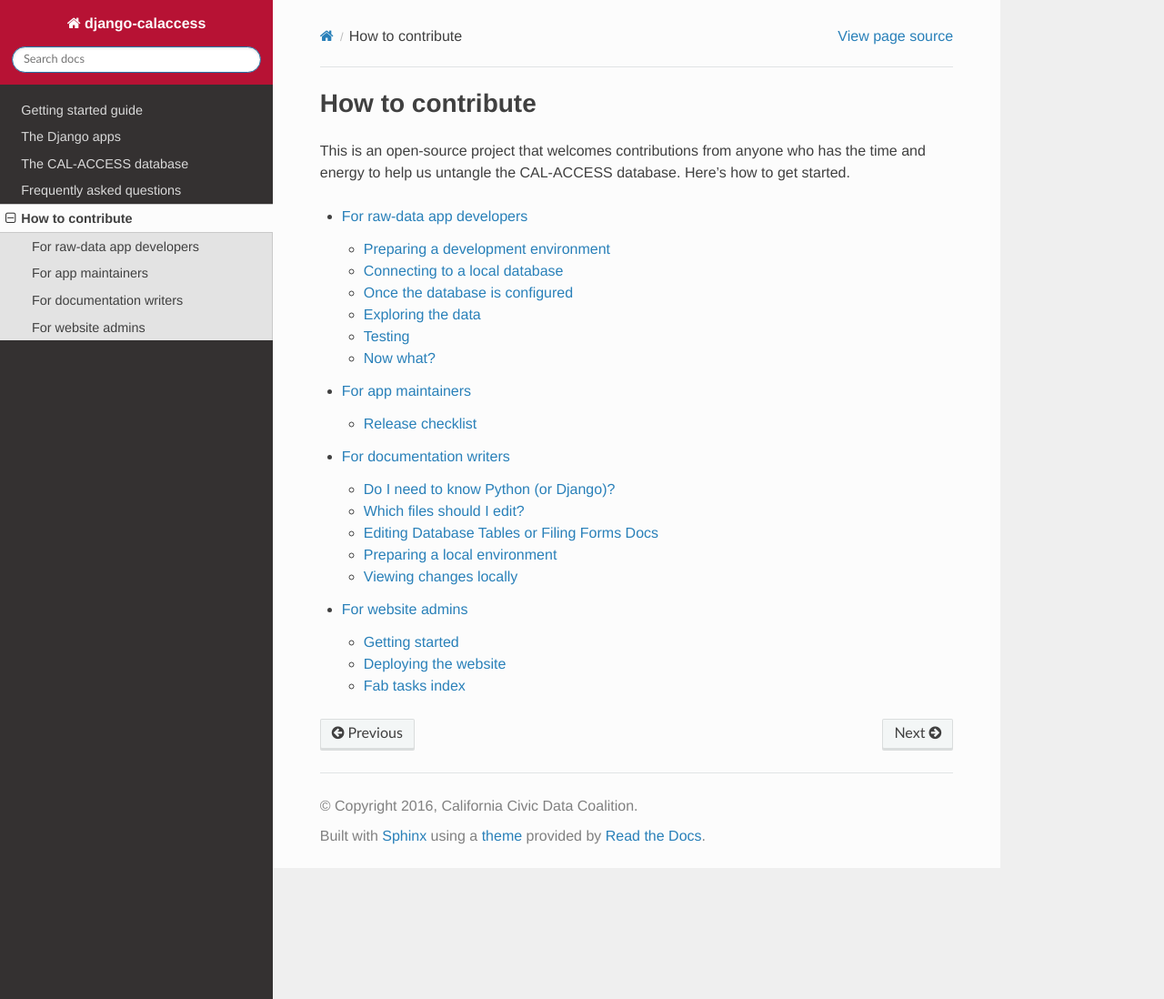
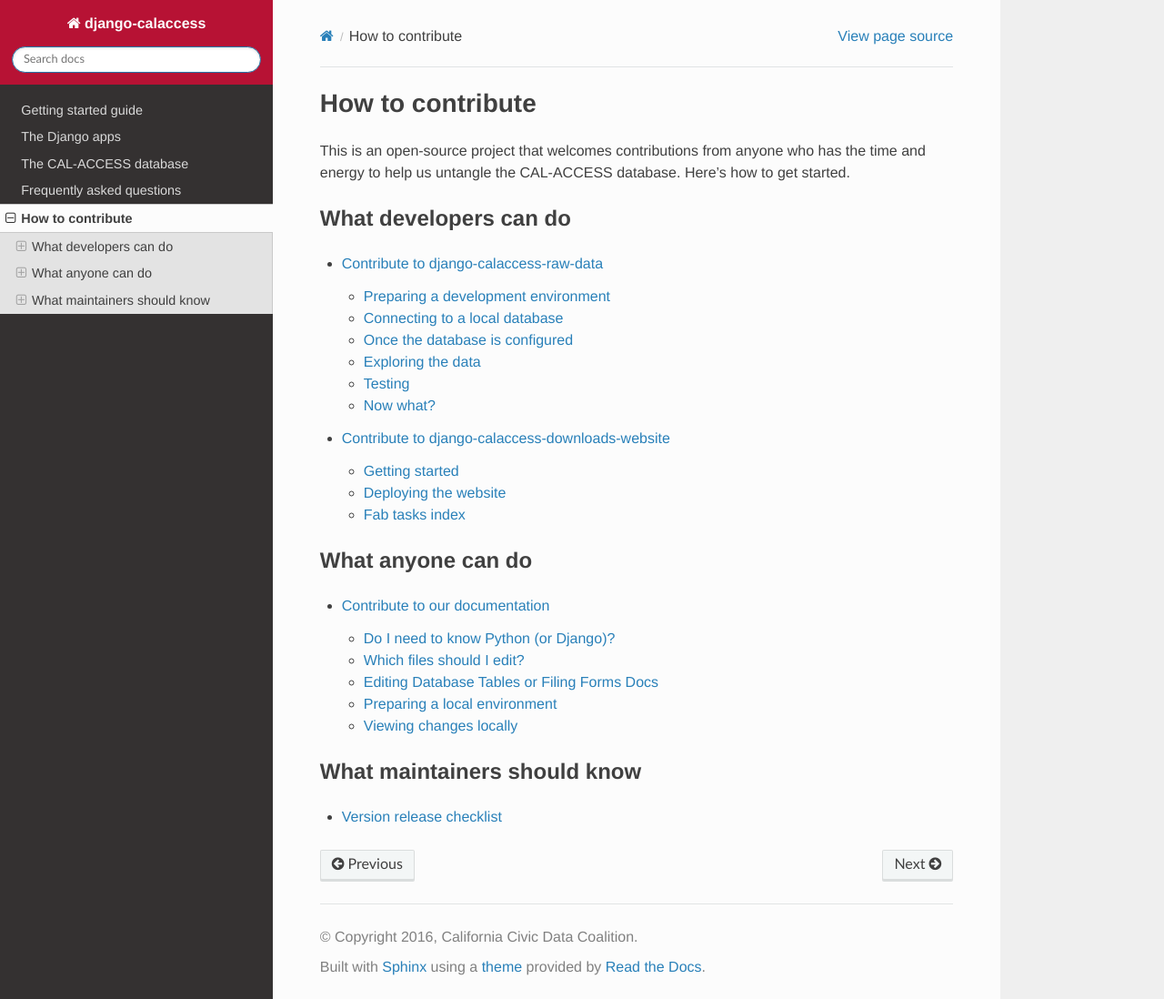
Before and after one commit to palewire/django-calaccess-technical-documentation, a Sphinx documentation site: the page built from docs/howtocontribute.rst, in a window 1280 px wide and 1098 px high. Shown: the whole window at 91% size. Built offline with Sphinx 7.4.7 and the Read the Docs theme 2.0.0, drawn with Linux system fonts in a browser that asks for light colours.

Commit message:
Reorganize and tighten up the 'How to contribute' page

```diff
--- a/docs/contribute/calaccess_raw.rst
+++ b/docs/contribute/calaccess_raw.rst
@@ -1,7 +1,9 @@
-For raw-data app developers
-===========================
+Contribute to django-calaccess-raw-data
+=======================================
 
-This walkthrough is for developers who want to contribute to `django-calaccess-raw-data <apps/calaccess_raw.html>`_. It will show you how to install the source code of this application to fix bugs and develop new features.
+This walkthrough is for developers who want to contribute to `django-calaccess-raw-data <apps/calaccess_raw.html>`_.
+
+It will show you how to install the source code of this application to fix bugs and develop new features.
 
 ---------------
 
--- a/docs/contribute/calaccess_website.rst
+++ b/docs/contribute/calaccess_website.rst
@@ -1,7 +1,7 @@
-For website admins
-==================
+Contribute to django-calaccess-downloads-website
+================================================
 
-The infrastructure for our `downloads website <apps/calaccess_downloads_site.html>`_ is hosted on Amazon Web Services. More specifically:
+The infrastructure for our `downloads website <apps/calaccess_downloads_site.html>`_ is hosted on Amazon Web Services.
 
 * The raw data files exported daily from CAL-ACCESS are uploaded to a `Simple Storage Service <https://aws.amazon.com/s3/>`_ (S3) bucket.
 * The website's PostgreSQL backend is hosted on a `Relational Database Service <https://aws.amazon.com/rds/>`_ (RDS) instance.
--- a/docs/contribute/docs.rst
+++ b/docs/contribute/docs.rst
@@ -1,5 +1,5 @@
-For documentation writers
-=========================
+Contribute to our documentation
+===============================
 
 We're maintaining a single `repository <https://github.com/california-civic-data-coalition/django-calaccess-technical-documentation>`_
 for all documents related to the Django CAL-ACCESS project. This section is for
--- a/docs/contribute/maintainers.rst
+++ b/docs/contribute/maintainers.rst
@@ -1,8 +1,5 @@
-For app maintainers
-===================
-
-Release checklist
------------------
+Version release checklist
+=========================
 
 The steps to follow each time release a new version of a Django package.
 
--- a/docs/howtocontribute.rst
+++ b/docs/howtocontribute.rst
@@ -2,13 +2,31 @@ How to contribute
 =================
 
 This is an open-source project that welcomes contributions from anyone who has the
-time and energy to help us untangle the CAL-ACCESS database. Here's how to
-get started.
+time and energy to help us untangle the CAL-ACCESS database. Here's how to get started.
+
+
+What developers can do
+----------------------
 
 .. toctree::
    :maxdepth: 2
 
    contribute/calaccess_raw
+   contribute/calaccess_website
+
+What anyone can do
+------------------
+
+.. toctree::
+   :maxdepth: 2
+
+   contribute/docs
+
+
+What maintainers should know
+----------------------------
+
+.. toctree::
+   :maxdepth: 2
+
    contribute/maintainers
-   contribute/docs
-   contribute/calaccess_website
```
